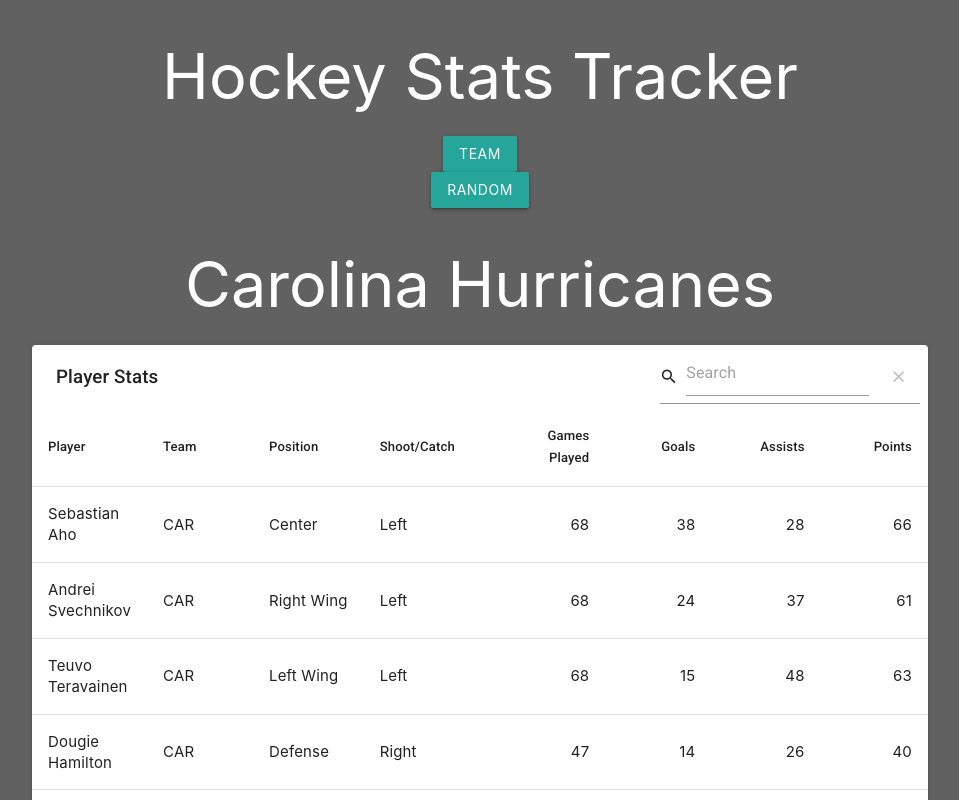
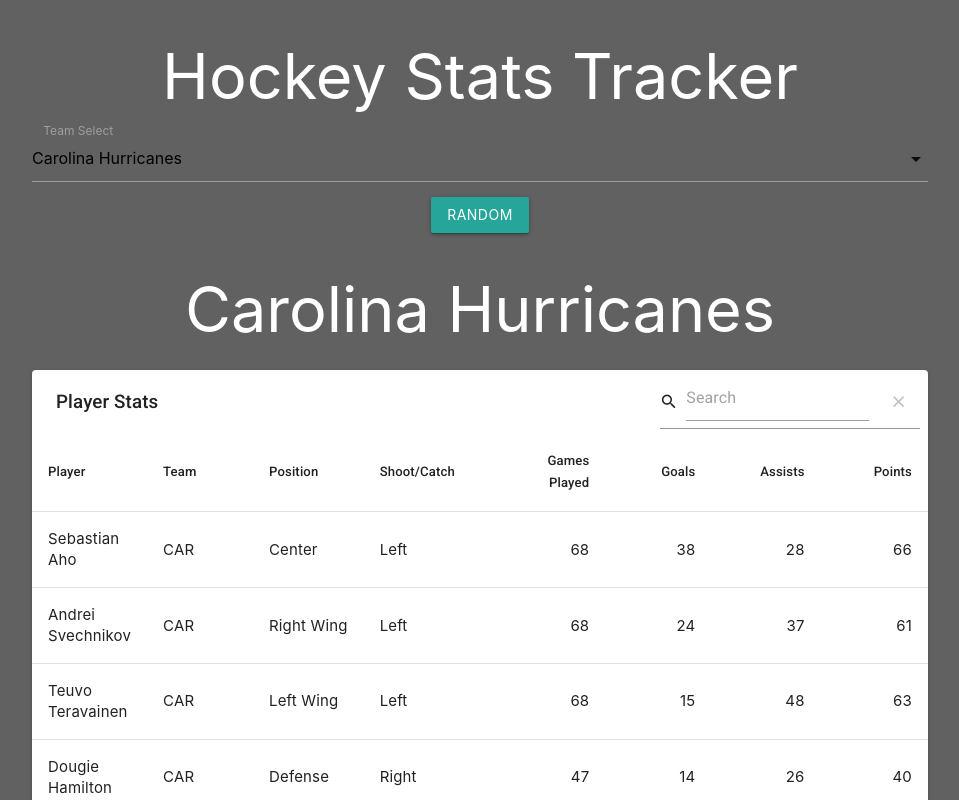
Before and after one commit to E-Huynh/hockey-stats-tracker, a React (Create React App) app: page / in a window 1280 px wide. Shown: the top 800 px of the page, without its empty margins (160-1119 px from the left). Built offline with nearby package versions, Linux system fonts and the light colour scheme.

Commit message:
converted to select instead of dropdown

```diff
--- a/public/index.js
+++ b/public/index.js
@@ -1,3 +1,3 @@
 $( document ).ready(function() {
-  $('.dropdown-trigger').dropdown();
+  $('select').formSelect();
 });
--- a/src/components/dropdown.js
+++ b/src/components/dropdown.js
@@ -3,14 +3,16 @@
 
 function Dropdown(props) {
     return (
-        <div>
-            <button className="dropdown-trigger btn" href="#" data-target="teamDroplist">Team</button>
-            <ul id="teamDroplist" className="dropdown-content">
+        <div className="input-field col s12">
+            <select>
+                <option disabled>Choose a Team</option>
                 {props.teamArr.map((obj) =>
-                    <Li team={obj} />
+                    <Li team={obj} clickEvent={props.clickEvent} />
                 )}
-            </ul>
+            </select>
+            <label>Team Select</label>
         </div>
+
 
     )
 }
--- a/src/components/li.js
+++ b/src/components/li.js
@@ -1,9 +1,7 @@
 import React from 'react'
 
-export default function li(props) {
+export default function option(props) {
     return (
-        <li>
-            <a href="#!">{props.team}</a>
-        </li>
+        <option value={props.team}>{props.team}</option>
     )
 }
--- a/src/components/teams.js
+++ b/src/components/teams.js
@@ -22,12 +22,18 @@
         this.setState({team: allTeams[rand]})
     };
 
+    clickEvent = event => {
+        event.preventDefault();
+        console.log("event", event);
+        // this.setState({team: })
+    }
+
     // render
     render() {
         const teamObj = Stats[this.state.team.replace(/\s/g, '')]
         return (
             <div className='center-align mainDisplay'>
-                <Dropdown teamArr={allTeams}/>
+                <Dropdown teamArr={allTeams} onChange={this.clickEvent}/>
                 <RandomBtn displayRandomTeam={this.displayRandomTeam}/>
                 <TeamName team={this.state.team !== "" ? this.state.team : "Generate Random Team"}/>
                 <StatsTable stats={teamObj}/>
```
